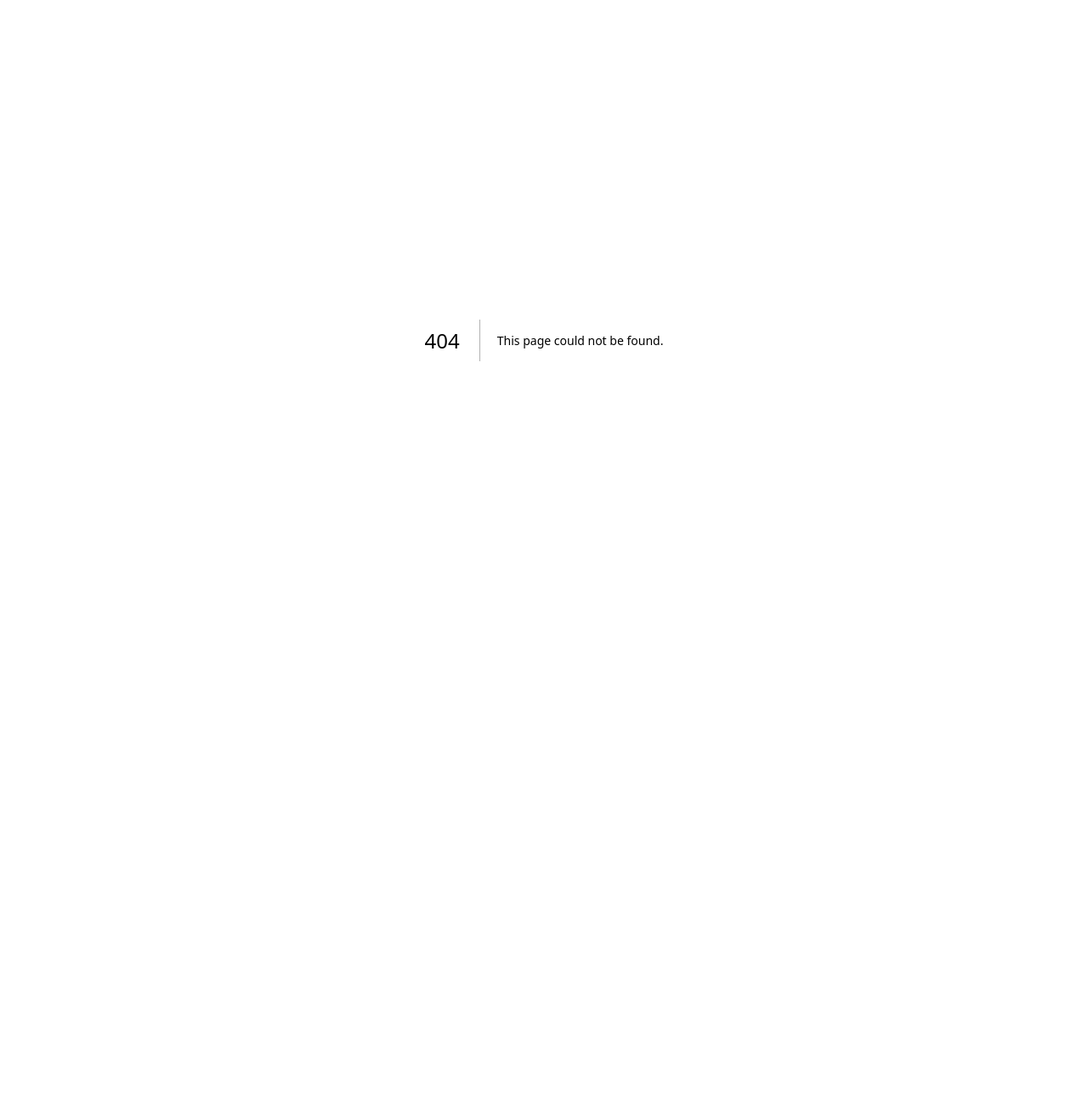
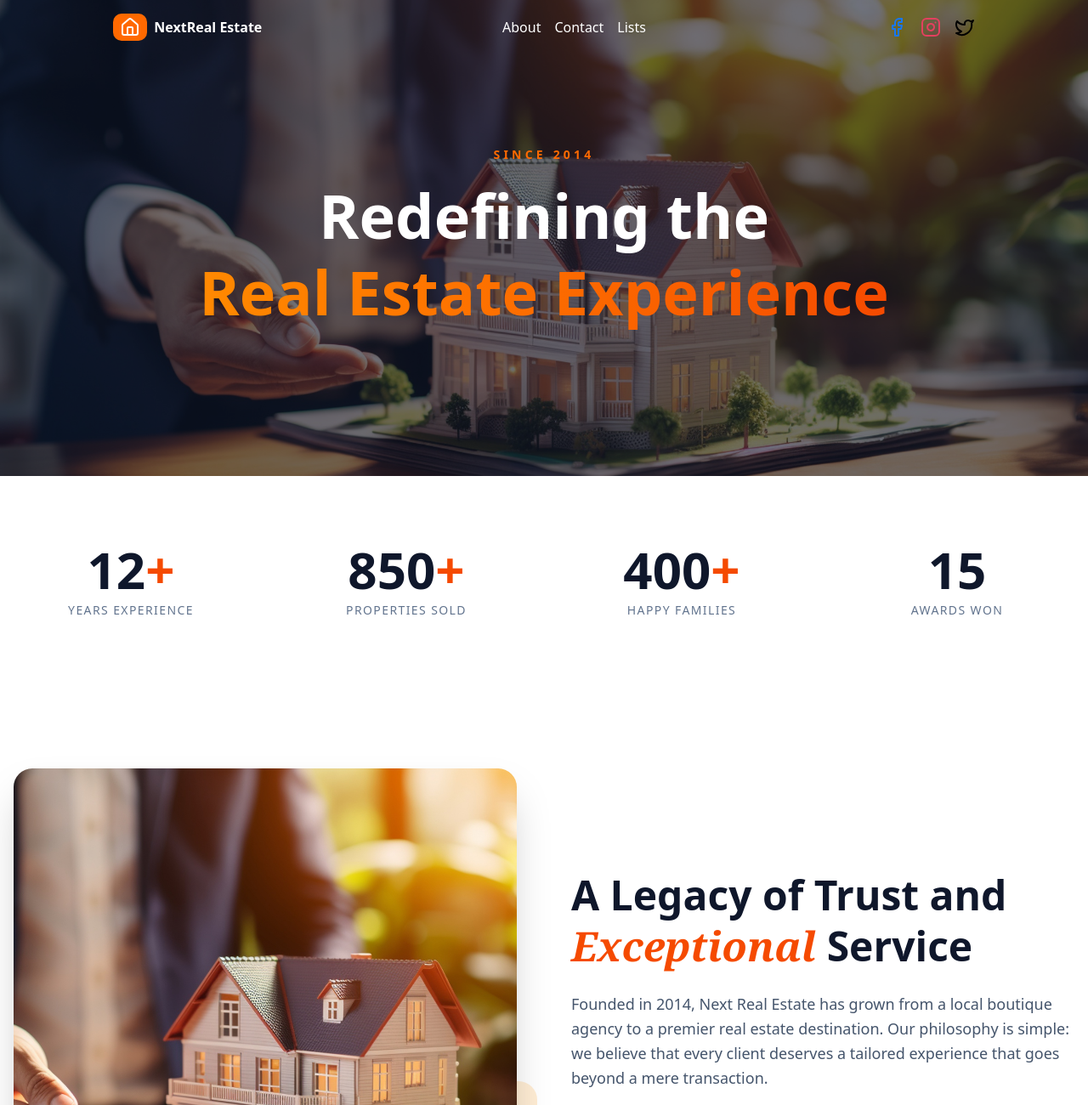
Before and after one commit to furkanarslan1/next-real-estate, a Next.js app: page /about in a window 1280 px wide. Before the commit this address had no page. Shown: the top 1300 px of the page at 85% size. Before the commit the page ends 800 px from the top, so only its background shows below. Built offline with nearby package versions, Linux system fonts and the light colour scheme.

Commit message:
feat:add about

```diff
--- /dev/null
+++ b/app/(main)/about/_components/AboutHero.tsx
@@ -0,0 +1,39 @@
+"use client";
+import { motion } from "framer-motion";
+
+export default function AboutHero() {
+  return (
+    <section className="relative h-[70vh] flex items-center justify-center overflow-hidden bg-slate-900">
+      {/* Arka Plan Görseli / Overlay */}
+      <div className="absolute inset-0 opacity-40">
+        <img
+          src="/real-estate-hero-2.jpg"
+          alt="Luxury Architecture"
+          className="w-full h-full object-cover"
+        />
+      </div>
+
+      <div className="relative z-10 text-center max-w-4xl px-4">
+        <motion.span
+          initial={{ opacity: 0, y: 20 }}
+          animate={{ opacity: 1, y: 0 }}
+          className="text-orange-500 font-bold uppercase tracking-[0.3em] text-sm mb-4 block"
+        >
+          Since 2014
+        </motion.span>
+
+        <motion.h1
+          initial={{ opacity: 0, y: 30 }}
+          animate={{ opacity: 1, y: 0 }}
+          transition={{ delay: 0.2 }}
+          className="text-4xl md:text-7xl font-black text-white leading-tight"
+        >
+          Redefining the <br />
+          <span className="text-transparent bg-clip-text bg-linear-to-r from-orange-400 to-orange-600">
+            Real Estate Experience
+          </span>
+        </motion.h1>
+      </div>
+    </section>
+  );
+}
--- /dev/null
+++ b/app/(main)/about/_components/AboutStats.tsx
@@ -0,0 +1,78 @@
+"use client";
+import React from "react";
+import { motion, useInView } from "framer-motion";
+import { useRef, useEffect, useState } from "react";
+
+const Counter = ({
+  value,
+  duration = 2,
+}: {
+  value: number;
+  duration?: number;
+}) => {
+  const [count, setCount] = useState(0);
+  const ref = useRef(null);
+  const isInView = useInView(ref, { once: true });
+  useEffect(() => {
+    if (isInView) {
+      let start = 0;
+      const end = value;
+
+      const totalFrames = 60;
+      const increment = Math.ceil(end / totalFrames);
+
+      const timer = setInterval(
+        () => {
+          start += increment;
+          if (start >= end) {
+            setCount(end);
+            clearInterval(timer);
+          } else {
+            setCount(start);
+          }
+        },
+        (duration * 1000) / totalFrames,
+      );
+
+      return () => clearInterval(timer);
+    }
+  }, [isInView, value, duration]);
+
+  return <span ref={ref}>{count}</span>;
+};
+
+const stats = [
+  { label: "Years Experience", value: 12, suffix: "+" },
+  { label: "Properties Sold", value: 850, suffix: "+" },
+  { label: "Happy Families", value: 400, suffix: "+" },
+  { label: "Awards Won", value: 15, suffix: "" },
+];
+
+export default function AboutStats() {
+  return (
+    <section className="py-20 bg-white">
+      <div className="max-w-7xl mx-auto px-4">
+        <div className="grid grid-cols-2 md:grid-cols-4 gap-8 md:gap-12">
+          {stats.map((stat, index) => (
+            <motion.div
+              key={index}
+              initial={{ opacity: 0, y: 20 }}
+              whileInView={{ opacity: 1, y: 0 }}
+              viewport={{ once: true }}
+              transition={{ delay: index * 0.1 }}
+              className="text-center space-y-2"
+            >
+              <div className="text-4xl md:text-6xl font-black text-slate-900 flex justify-center items-baseline">
+                <Counter value={stat.value} />
+                <span className="text-orange-600">{stat.suffix}</span>
+              </div>
+              <p className="text-slate-500 font-medium uppercase tracking-widest text-xs md:text-sm">
+                {stat.label}
+              </p>
+            </motion.div>
+          ))}
+        </div>
+      </div>
+    </section>
+  );
+}
--- /dev/null
+++ b/app/(main)/about/_components/AboutStory.tsx
@@ -0,0 +1,59 @@
+"use client";
+import { motion } from "framer-motion";
+import Image from "next/image";
+
+export default function AboutStory() {
+  return (
+    <section className="py-24 overflow-hidden">
+      <div className="max-w-7xl mx-auto px-4">
+        <div className="grid grid-cols-1 lg:grid-cols-2 gap-16 items-center">
+          {/* Görsel Alanı */}
+          <motion.div
+            initial={{ opacity: 0, x: -50 }}
+            whileInView={{ opacity: 1, x: 0 }}
+            viewport={{ once: true }}
+            className="relative"
+          >
+            <div className="relative h-100 md:h-150 w-full rounded-3xl overflow-hidden shadow-2xl z-10">
+              <Image
+                src="/real-estate-hero-2.jpg"
+                alt="Our Journey"
+                fill
+                className="object-cover"
+              />
+            </div>
+
+            <div className="absolute -bottom-6 -right-6 w-64 h-64 bg-orange-100 rounded-3xl z-0 hidden md:block" />
+          </motion.div>
+
+          {/* TEXT AREA */}
+          <motion.div
+            initial={{ opacity: 0, x: 50 }}
+            whileInView={{ opacity: 1, x: 0 }}
+            viewport={{ once: true }}
+            className="space-y-6"
+          >
+            <h2 className="text-3xl md:text-5xl font-black text-slate-900 leading-tight">
+              A Legacy of Trust and <br />
+              <span className="text-orange-600 font-serif italic">
+                Exceptional
+              </span>{" "}
+              Service
+            </h2>
+            <p className="text-slate-600 text-lg leading-relaxed">
+              Founded in 2014, Next Real Estate has grown from a local boutique
+              agency to a premier real estate destination. Our philosophy is
+              simple: we believe that every client deserves a tailored
+              experience that goes beyond a mere transaction.
+            </p>
+            <p className="text-slate-600 leading-relaxed">
+              Whether you are looking for your first home or a high-yield
+              investment, our team of experts provides the insight and integrity
+              needed to navigate today’s dynamic market.
+            </p>
+          </motion.div>
+        </div>
+      </div>
+    </section>
+  );
+}
--- /dev/null
+++ b/app/(main)/about/_components/AboutValues.tsx
@@ -0,0 +1,77 @@
+"use client";
+import { motion } from "framer-motion";
+import { ShieldCheck, Target, Zap, Users } from "lucide-react";
+
+const values = [
+  {
+    title: "Unwavering Trust",
+    description:
+      "Transparency is our foundation. We build long-term relationships through honesty in every transaction.",
+    icon: ShieldCheck,
+  },
+  {
+    title: "Strategic Innovation",
+    description:
+      "We use the latest technology and data analytics to give our clients a competitive edge in the market.",
+    icon: Zap,
+  },
+  {
+    title: "Client-Centricity",
+    description:
+      "Your goals are our priority. We tailor our services to match your unique real estate aspirations.",
+    icon: Target,
+  },
+  {
+    title: "Community Impact",
+    description:
+      "We don't just sell houses; we help build vibrant neighborhoods and sustainable communities.",
+    icon: Users,
+  },
+];
+
+export default function AboutValues() {
+  return (
+    <section className="py-24 bg-slate-50">
+      <div className="max-w-7xl mx-auto px-4">
+        <div className="text-center max-w-2xl mx-auto mb-16">
+          <motion.h2
+            initial={{ opacity: 0, y: 20 }}
+            whileInView={{ opacity: 1, y: 0 }}
+            viewport={{ once: true }}
+            className="text-3xl md:text-5xl font-black text-slate-900 mb-4"
+          >
+            The Values That <span className="text-orange-600">Drive Us</span>
+          </motion.h2>
+          <p className="text-slate-500">
+            Our core principles are the compass that guides every decision we
+            make and every home we find.
+          </p>
+        </div>
+
+        <div className="grid grid-cols-1 md:grid-cols-2 lg:grid-cols-4 gap-8">
+          {values.map((item, index) => (
+            <motion.div
+              key={index}
+              initial={{ opacity: 0, y: 30 }}
+              whileInView={{ opacity: 1, y: 0 }}
+              viewport={{ once: true }}
+              transition={{ delay: index * 0.1 }}
+              whileHover={{ y: -10 }}
+              className="bg-white p-8 rounded-3xl shadow-sm border border-slate-100 hover:shadow-xl hover:shadow-orange-500/5 transition-all duration-300"
+            >
+              <div className="w-14 h-14 bg-orange-50 rounded-2xl flex items-center justify-center text-orange-600 mb-6">
+                <item.icon size={28} />
+              </div>
+              <h3 className="text-xl font-bold text-slate-900 mb-3">
+                {item.title}
+              </h3>
+              <p className="text-slate-500 text-sm leading-relaxed">
+                {item.description}
+              </p>
+            </motion.div>
+          ))}
+        </div>
+      </div>
+    </section>
+  );
+}
--- /dev/null
+++ b/app/(main)/about/page.tsx
@@ -0,0 +1,16 @@
+import React from "react";
+import AboutHero from "./_components/AboutHero";
+import AboutStats from "./_components/AboutStats";
+import AboutStory from "./_components/AboutStory";
+import AboutValues from "./_components/AboutValues";
+
+export default function page() {
+  return (
+    <div>
+      <AboutHero />
+      <AboutStats />
+      <AboutStory />
+      <AboutValues />
+    </div>
+  );
+}
--- a/package.json
+++ b/package.json
@@ -26,6 +26,7 @@
     "browser-image-compression": "^2.0.2",
     "class-variance-authority": "^0.7.1",
     "clsx": "^2.1.1",
+    "framer-motion": "^12.27.5",
     "lru-cache": "^11.2.4",
     "lucide-react": "^0.562.0",
     "next": "16.1.1",
```
Also changed, not shown: 1 other file (tests, documents, lock files or other folders).
